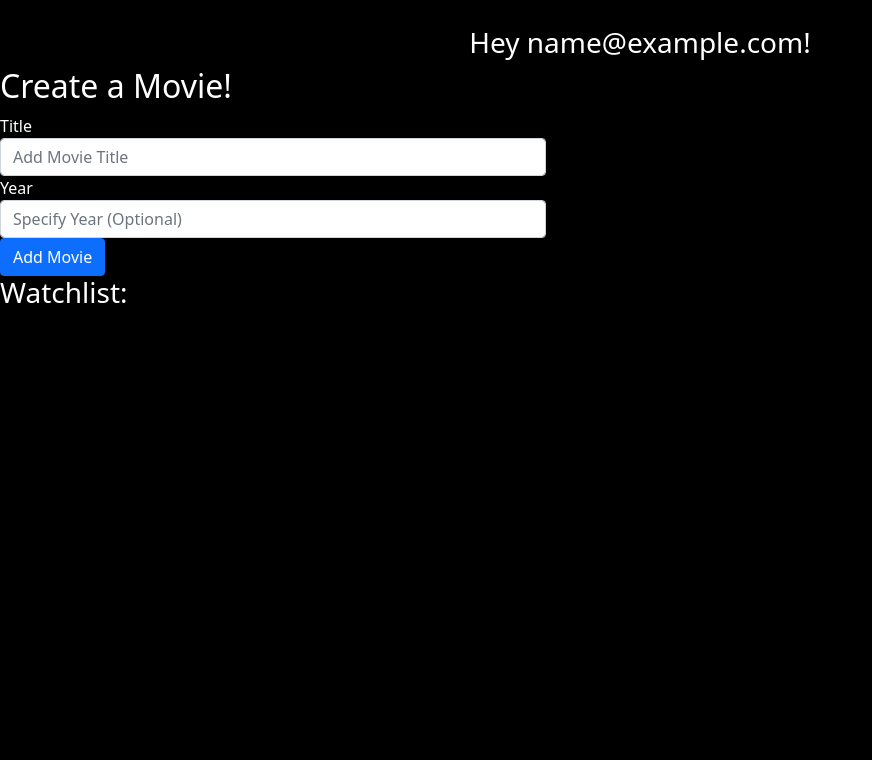
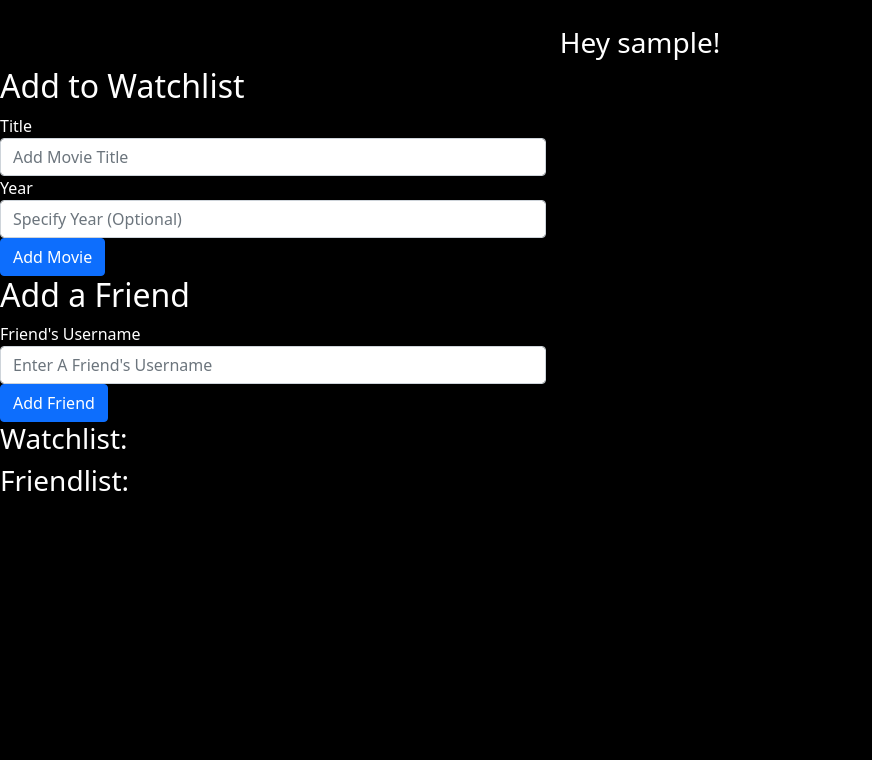
Before and after one commit to Nihl-Siva/final_project, a Flask app: page /profile in a window 1280 px wide. Shown: the part 60-820 px from the top of the page, without its empty margins (0-872 px from the left). Run offline with Flask 3, Linux system fonts and the light colour scheme; the visitor is signed in with stand-in values (Sample User, id 1); data that the repository does not hold is empty; some libraries are stand-ins or nearby versions.

Commit message:
Everything working, Not pretty

```diff
--- /dev/null
+++ b/gunicorn.conf.py
@@ -0,0 +1,2 @@
+workers = 5
+bind = "0.0.0.0:8080"
--- a/verdandi_app/authentication/routes.py
+++ b/verdandi_app/authentication/routes.py
@@ -15,12 +15,12 @@ def signup():
     try:
         if request.method == "POST" and form.validate_on_submit():
             email = form.email.data
+            username = form.username.data
             first_name = form.first_name.data
             last_name = form.last_name.data
-            username = form.username.data
             password = form.password.data
 
-            user = User(email, first_name, last_name, username, password)
+            user = User(email, username, first_name, last_name, password)
 
             db.session.add(user)
             db.session.commit()
--- a/verdandi_app/forms.py
+++ b/verdandi_app/forms.py
@@ -4,9 +4,9 @@ from wtforms.validators import DataRequired, Email
 
 class SignupForm(FlaskForm):
     email = StringField('Email', validators=[DataRequired(), Email()])
+    username = StringField('Username', validators=[DataRequired()])
     first_name = StringField('First Name')
     last_name = StringField('Last Name')
-    username = StringField('Username', validators=[DataRequired()])
     password = PasswordField('Password', validators=[DataRequired()])
     submit_user = SubmitField('Sign Up')
 
@@ -16,7 +16,7 @@ class SigninForm(FlaskForm):
     submit_user = SubmitField('Sign In')
 
 class FriendlistForm(FlaskForm):
-    friend_username = StringField('Friend Username', validators=[DataRequired()])
+    friend_username = StringField("Friend's Username")
     submit_friend = SubmitField('Add Friend')
 
 class MovieForm(FlaskForm):
@@ -40,7 +40,3 @@ class MovieForm(FlaskForm):
     dvd_release = StringField('dvd_release')
     box_office = StringField('Box Office')
     submit_movie = SubmitField('Add Movie')
-
-class WatchlistForm(FlaskForm):
-    movie_id = StringField('Movie Title', validators=[DataRequired()])
-    submit_watchlist = SubmitField('Add To Watchlist')
--- a/verdandi_app/site/routes.py
+++ b/verdandi_app/site/routes.py
@@ -1,8 +1,8 @@
-from flask import Blueprint, render_template, request, redirect, url_for
+from flask import Blueprint, render_template, request, redirect, url_for, flash
 from flask_login import login_required, current_user
-from ..forms import MovieForm
-from ..models import  Movie, db
-from ..helpers import get_movie_info
+from ..forms import MovieForm, FriendlistForm
+from ..models import  Movie, Friendlist, User, db
+from ..helpers import get_movie_info, get_common_movies
 import requests
 
 
@@ -13,86 +13,17 @@ def home():
     return render_template('index.html')
 
 
-# @site.route('/profile', methods = ['GET', 'POST'])
-# @login_required
-# def profile():
-#     my_movie = MovieForm()
-#     try:
-#         if request.method == "POST" and my_movie.validate_on_submit():
-#             title = my_movie.title.data
-#             year = my_movie.year.data
-#             rated = my_movie.rated.data
-#             release_date = my_movie.release_date.data
-#             runtime = my_movie.runtime.data
-#             genre = my_movie.genre.data
-#             director = my_movie.director.data
-#             writer = my_movie.writer.data
-#             actors = my_movie.actors.data
-#             plot = my_movie.plot.data
-#             language = my_movie.language.data
-#             country = my_movie.country.data
-#             awards = my_movie.awards.data
-#             poster_url = my_movie.poster_url.data
-#             metascore = my_movie.metascore.data
-#             imdb_rating = my_movie.imdb_rating.data
-#             media_type = my_movie.media_type.data
-#             dvd_release = my_movie.dvd_release.data
-#             box_office = my_movie.box_office.data
-#             movie_info = get_movie_info(title)
-#             title = movie_info.get('title', '')
-#             year = movie_info.get('year', '')
-#             rated = movie_info.get('rated', '')
-#             release_date = movie_info.get('release_date', '')
-#             runtime = movie_info.get('runtime', '')
-#             genre = movie_info.get('genre', '')
-#             director = movie_info.get('director', '')
-#             writer = movie_info.get('writer', '')
-#             actors = movie_info.get('actors', '')
-#             plot = movie_info.get('plot', '')
-#             language = movie_info.get('language', '')
-#             country = movie_info.get('country', '')
-#             awards = movie_info.get('awards', '')
-#             poster_url = movie_info.get('poster_url', '')
-#             metascore = movie_info.get('metascore', '')
-#             imdb_rating = movie_info.get('imdb_rating', '')
-#             media_type = movie_info.get('media_type', '')
-#             dvd_release = movie_info.get('dvd_release', '')
-#             box_office = movie_info.get('box_office', '')
-
-
-#             user_token = current_user.user_token
-
-
-#             movie = Movie(title, year, rated, release_date, runtime, genre, director, writer, actors, plot, language, country, awards, poster_url, metascore, imdb_rating, media_type, dvd_release, box_office, user_token)
-#             print(movie)
-#             db.session.add(movie)
-#             db.session.commit()
-
-#             return redirect(url_for('site.profile'))
-
-#     except:
-#         raise Exception("We aint takin that movie! Try again pal!")
-
-#     user_token = current_user.user_token
-#     movies = Movie.query.filter_by(user_token=user_token)
-
-#     return render_template('profile.html', form=my_movie, movies=movies)
-
-
-
 @site.route('/profile', methods=['GET', 'POST'])
 @login_required
 def profile():
     my_movie = MovieForm()
+    my_friend = FriendlistForm()
     try:
         if request.method == 'POST' and my_movie.validate_on_submit():
-
             title = my_movie.title.data
             year = my_movie.year.data
+            user_token = current_user.user_token
 
-
-            # Create and add movie to database
-            user_token = current_user.user_token
             movie_info = get_movie_info(title, year)
 
             movie = Movie(
@@ -116,62 +47,68 @@ def profile():
                 dvd_release = movie_info['DVD'],
                 box_office = movie_info['BoxOffice'],
                 user_token = current_user.user_token
-
             )
 
             db.session.add(movie)
             db.session.commit()
 
+            flash(f"{title.title()} was added to your watchlist.", "add-movie-successful")
+            return redirect(url_for('site.profile'))
+
+
+        elif request.method == 'POST' and my_friend.validate_on_submit():
+            friend_username = my_friend.friend_username.data
+            friend = User.query.filter_by(username=friend_username).first()
+            if friend and friend.username != current_user.username:
+                existing_friendship = Friendlist.query.filter_by(username=current_user.username, friend_username=friend_username).first()
+                if existing_friendship:
+                    flash(f"{friend_username} is already your friend.", "add-friend-failed")
+                else:
+                    username = current_user.username
+                    friend_username = friend.username
+                    user_token = current_user.user_token
+                    friend_token = friend.user_token
+
+                    friendlist = Friendlist(username=username, friend_username=friend_username, user_token=user_token, friend_token=friend_token)
+
+                    db.session.add(friendlist)
+                    db.session.commit()
+
+                    flash(f"{friend_username.title()} was added to your friends list.", "add-friend-successful")
+                    return redirect(url_for('site.profile'))
+            else:
+                if friend and friend.username == current_user.username:
+                    flash("You can't add yourself as a friend! Sorry!", "add-self-failed")
+                else:
+                    flash("Failed to find friend in database. Please try again.", "add-friend-failed")
             return redirect(url_for('site.profile'))
 
     except:
-        raise Exception("We ain't taking that movie! Try again pal!")
+        flash("We ain't got that movie! Try again pal!", "add-movie-failed")
+        return redirect(url_for('site.profile'))
 
     user_token = current_user.user_token
     movies = Movie.query.filter_by(user_token=user_token)
+    friends = Friendlist.query.filter_by(user_token=user_token)
 
-    return render_template('profile.html', form=my_movie, movies=movies)
+    return render_template('profile.html', my_movie=my_movie, my_friend=my_friend, movies=movies, friends=friends)
 
 
-# def add_movie(title):
-#     # Make API call to retrieve movie data
-#     movie_data = get_movie_info(title)
-#     my_movie = MovieForm()
+# @site.route('/common_movies/<user_token>/<friend_token>')
+# def common_movies(user_token, friend_token):
+#     # Call your function here
+#     movies = get_common_movies(user_token, friend_token)
+#     friends = Friendlist.query.filter_by(user_token=user_token)
 
-#     try:
-#         if movie_data and my_movie.validate_on_submit():
-#             # Create a new Movie object and set its attributes
-#             title = my_movie.title.data
-#             movie = Movie()
-#             movie.title = movie_data['Title']
-#             movie.year = movie_data['Year']
-#             movie.rated = movie_data['Rated']
-#             movie.release_date = movie_data['Released']
-#             movie.runtime = movie_data['Runtime']
-#             movie.genre = movie_data['Genre']
-#             movie.director = movie_data['Director']
-#             movie.writer = movie_data['Writer']
-#             movie.actors = movie_data['Actors']
-#             movie.plot = movie_data['Plot']
-#             movie.language = movie_data['Language']
-#             movie.country = movie_data['Country']
-#             movie.awards = movie_data['Awards']
-#             movie.poster_url = movie_data['Poster']
-#             movie.imdb_rating = movie_data['imdbRating']
-#             movie.media_type = movie_data['Type']
-#             movie.box_office = movie_data['BoxOffice']
-#             # Add the movie object to the session and commit changes to the database
-#             db.session.add(movie)
-#             db.session.commit()
-#             return True
-#         else:
-#             return False
-#         return redirect(url_for('site.profile'))
 
-#     except:
-#         raise Exception("We aint takin that movie! Try again pal!")
+#     return render_template('common_movies.html', movies=movies, friends=friends)
 
-#     user_token = current_user.user_token
-#     movies = Movie.query.filter_by(user_token=user_token)
+@site.route('/common_movies/<user_token>/<friend_token>')
+def common_movies(user_token, friend_token):
+    # Call your function here
+    movies = get_common_movies(user_token, friend_token)
+    print(movies)  # Debugging line
 
-#     return render_template('profile.html', form=my_movie, movies=movies)
+    friend = User.query.filter_by(user_token=friend_token)
+
+    return render_template('common_movies.html', movies=movies, friend=friend)
--- a/verdandi_app/site/site_templates/profile.html
+++ b/verdandi_app/site/site_templates/profile.html
@@ -6,23 +6,27 @@
 {% with messages = get_flashed_messages(with_categories = True) %}
     {% if messages %}
         {% for cat, msg in messages %}
-            {% if cat == 'auth-success' %}
-            <div class="container">
+            <div class="flash-msg-container">
                 {{ msg }}
                 <button type="button" class="close" data-dismiss = "alert", onclick="this.parentElement.style.display='none'">&times;</button>
             </div>
-            {% endif %}
         {% endfor %}
     {% endif %}
 {% endwith %}
 
 <header class="hero-section">
-    <h3 class="header-text">Hey {{current_user.email}}!</h3>
+    <h3 class="header-text">Hey {{current_user.username}}!</h3>
     <main class="container movie_form">
     <div class="row">
         <aside class="col-12 col-md-6">
-            <h2>Create a Movie!</h2>
+            <h2>Add to Watchlist</h2>
             {% include 'movie_form.html' %}
+        </aside>
+    </div>
+    <div class="row">
+        <aside class="col-12 col-md-6">
+            <h2>Add a Friend</h2>
+            {% include 'friendlist_form.html' %}
         </aside>
     </div>
 
@@ -40,7 +44,7 @@
             <img class="card-img-top" src="{{ movie.poster_url }}" alt="Card image cap">
             <div class="card-body">
                 <h5 class="card-title">{{ movie.title }}</h5>
-                <p class="card-text">#{{ movie.year }}</p>
+                <p class="card-text">{{ movie.year }}</p>
                 <p>Rated: {{ movie.rated }}</p>
             </div>
             </div>
@@ -50,7 +54,15 @@
 
 
 
-    </div>
+        <div class="row">
+            <h3>Friendlist:</h3>
+            {% for friend in friends %}
+            <div class="col-3">
+                <a href="/common_movies/{{ current_user.user_token }}/{{ friend.friend_token }}">{{ friend.friend_username }}</a>
+            </div>
+            {% endfor %}
+        </div>
+
 </div>
 
 </header>
--- a/verdandi_app/templates/friendlist_form.html
+++ b/verdandi_app/templates/friendlist_form.html
@@ -1,12 +1,12 @@
 <form method = "POST">
-    {{ form.hidden_tag() }}
+    {{ my_friend.hidden_tag() }}
     <div class="form-group">
         <fieldset id="friend-id-field">
-        {{ form.friend_id.label }}
-        {{ form.friend_id(class = "form-control", placeholder = "Enter A Friend's Username") }}
+        {{ my_friend.friend_username.label }}
+        {{ my_friend.friend_username(class = "form-control", placeholder = "Enter A Friend's Username") }}
         </fieldset>
 
-        {{ form.submit_friend(class = "btn btn-primary btn-block") }}
+        {{ my_friend.submit_friend(class = "btn btn-primary btn-block") }}
 
     </div>
 </form>
--- a/verdandi_app/templates/movie_form.html
+++ b/verdandi_app/templates/movie_form.html
@@ -1,16 +1,16 @@
 <form method = "POST">
-    {{ form.hidden_tag() }}
+    {{ my_movie.hidden_tag() }}
     <div class="form-group">
         <fieldset id="movie-field">
-        {{ form.title.label }}
-        {{ form.title(class = "form-control", placeholder = "Add Movie Title") }}
+        {{ my_movie.title.label }}
+        {{ my_movie.title(class = "form-control", placeholder = "Add Movie Title") }}
         </fieldset>
         <fieldset id="movie-field">
-        {{ form.year.label }}
-        {{ form.year(class = "form-control", placeholder = "Specify Year (Optional)") }}
+        {{ my_movie.year.label }}
+        {{ my_movie.year(class = "form-control", placeholder = "Specify Year (Optional)") }}
         </fieldset>
 
-        {{ form.submit_movie(class = "btn btn-primary btn-block") }}
+        {{ my_movie.submit_movie(class = "btn btn-primary btn-block") }}
 
     </div>
 </form>
```
Also changed, not shown: verdandi_app/helpers.py (+21 -5 lines), verdandi_app/models.py (+12 -34 lines), verdandi_app/site/site_templates/common_movies.html (added, +26 -0 lines), verdandi_app/templates/signup_form.html (+4 -4 lines), 1 other file.
